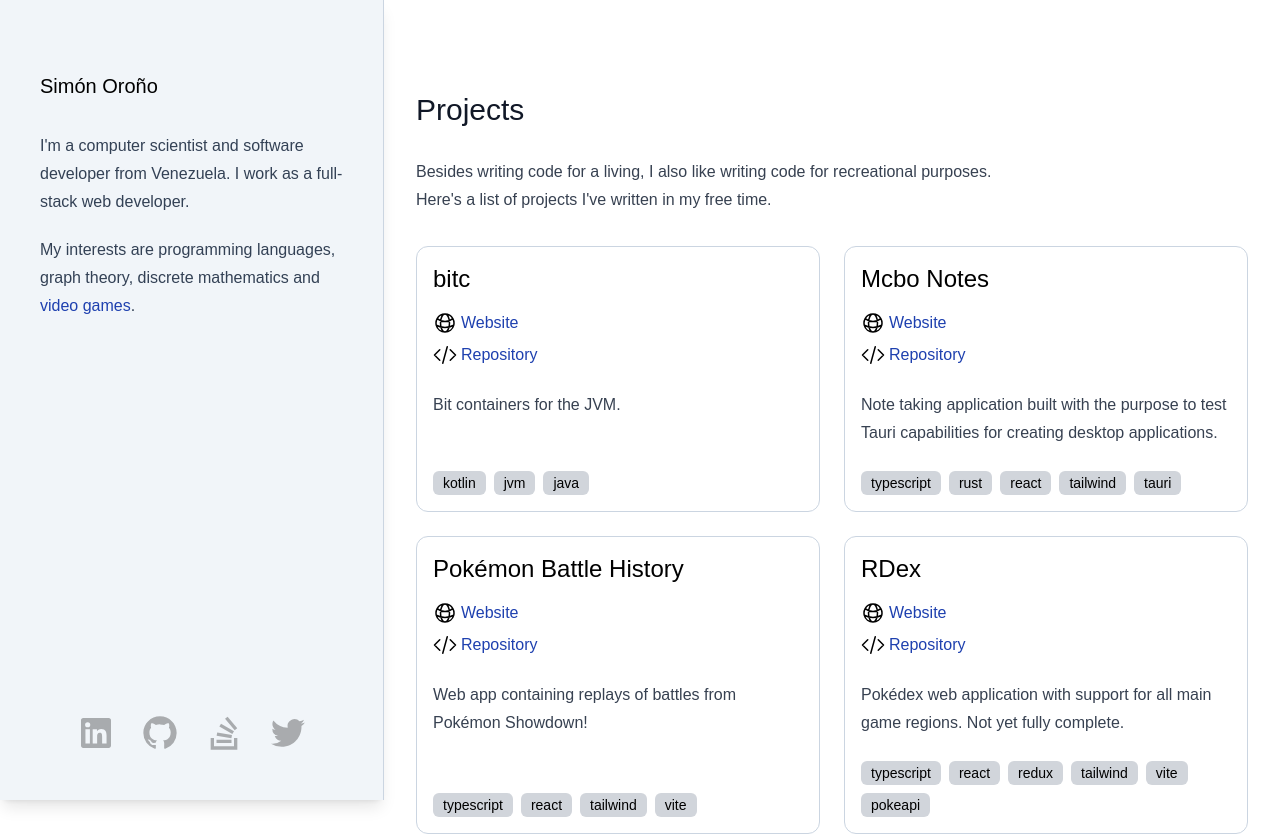
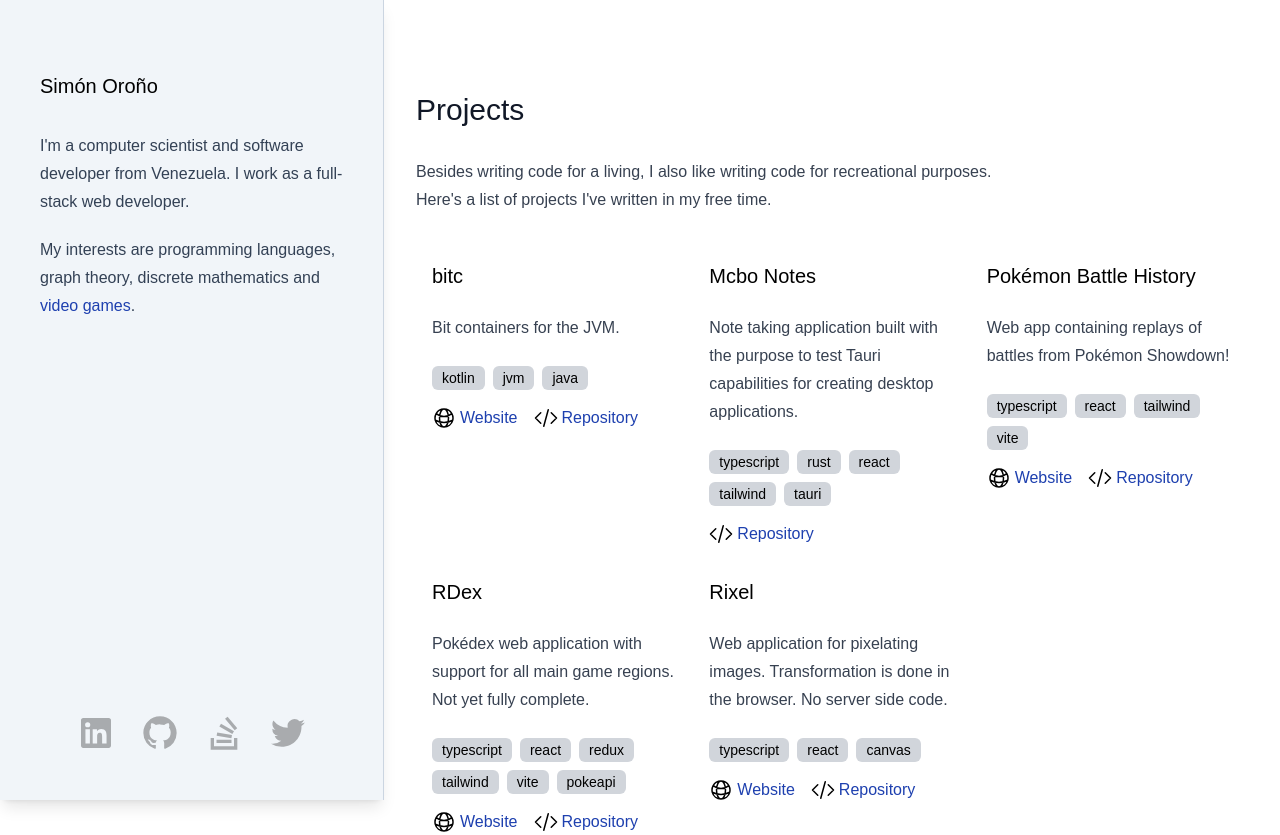
Before and after one commit to simonorono/simonorono-com-v1, a Next.js app: page / in a window 1280 px wide. Shown: the top 835 px of the page. Built offline with nearby package versions, Linux system fonts and the light colour scheme; no server answers.

Commit message:
Redesign project cards

```diff
--- a/components/project-card.tsx
+++ b/components/project-card.tsx
@@ -11,16 +11,26 @@ export default function ProjectCard({ project }: Props) {
   const { name, description, tags, url, vcs } = project
 
   return (
-    <div className="flex flex-col space-y-4 rounded-xl border border-slate-300 p-4">
-      <h3 className="text-2xl font-medium">{name}</h3>
+    <div className="flex flex-col space-y-4 border-b p-4 sm:border-0">
+      <h3 className="text-xl font-medium">{name}</h3>
 
-      <div className="flex flex-col items-baseline space-y-4 sm:space-y-2">
+      <p className="prose pt-2">{description}</p>
+
+      <div className="relative bottom-0 space-y-2">
+        {tags.map(tag => (
+          <Tag className="mr-2" key={tag} text={tag} />
+        ))}
+      </div>
+
+      <div className="flex items-baseline space-x-4">
+        {url && (
           <Link className="link inline-flex items-center space-x-1" href={url}>
             <GlobeAltIcon className="h-6 w-6 text-black" aria-hidden="true" />
             <span className="sr-only">{name}</span>
             <span> Website</span>
             <span className="sr-only">&nbsp;(opens in new window)</span>
           </Link>
+        )}
 
         <Link className="link inline-flex items-center space-x-1" href={vcs}>
           <CodeBracketIcon className="h-6 w-6 text-black" aria-hidden="true" />
@@ -29,14 +39,6 @@ export default function ProjectCard({ project }: Props) {
           <span className="sr-only">&nbsp;(opens in new window)</span>
         </Link>
       </div>
-
-      <p className="prose flex-grow pt-2">{description}</p>
-
-      <div className="relative bottom-0 space-y-2">
-        {tags.map(tag => (
-          <Tag className="mr-2" key={tag} text={tag} />
-        ))}
-      </div>
     </div>
   )
 }
--- a/data/projects.json
+++ b/data/projects.json
@@ -13,7 +13,6 @@
   {
     "name": "Mcbo Notes",
     "vcs": "https://github.com/simonorono/mcbo-notes",
-    "url": "https://github.com/simonorono/mcbo-notes#readme",
     "description": "Note taking application built with the purpose to test Tauri capabilities for creating desktop applications.",
     "tags": [
       "typescript",
--- a/pages/index.tsx
+++ b/pages/index.tsx
@@ -34,7 +34,7 @@ export default function Index() {
             </p>
           </div>
 
-          <div className="grid grid-cols-1 gap-6 sm:grid-cols-2 lg:grid-cols-1 xl:grid-cols-2">
+          <div className="grid grid-cols-1 sm:grid-cols-2 xl:grid-cols-3">
             {projects.map(project => (
               <ProjectCard key={project.name} project={project} />
             ))}
--- a/types.d.ts
+++ b/types.d.ts
@@ -1,7 +1,7 @@
 interface Project {
   name: string,
   description: string,
-  url: string,
+  url?: string,
   vcs: string,
   tags: string[],
 }
```
Lines whose indentation alone changed are shown as unchanged.
